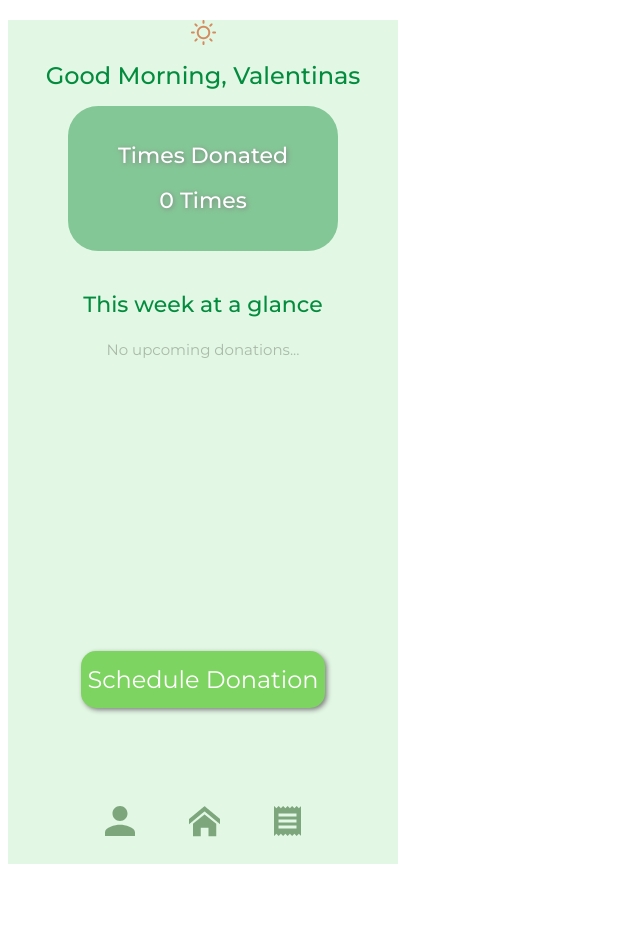
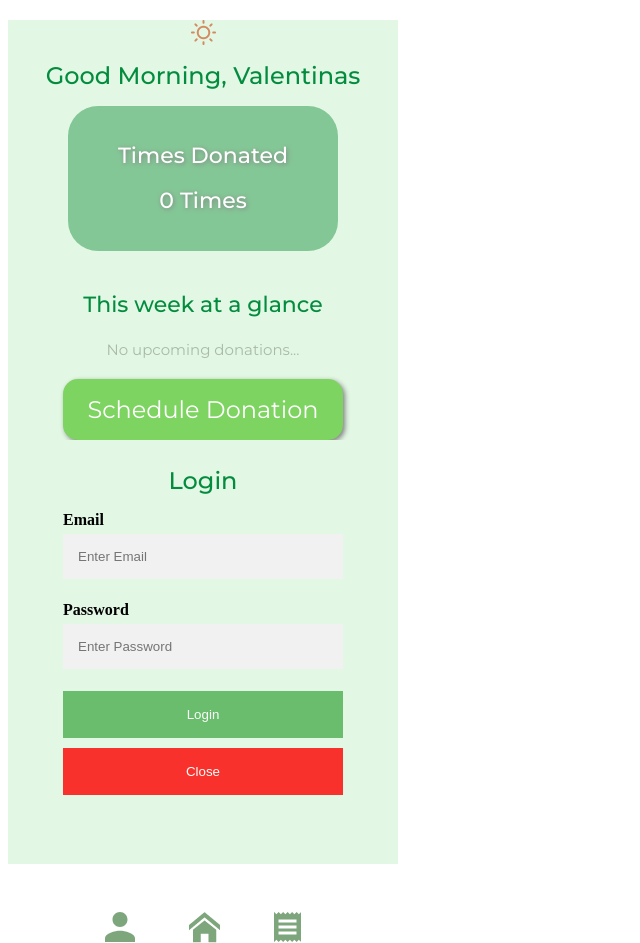
Before and after one commit to Alfri13/Final_project, a plain HTML site: page index.html in a window 1280 px wide. Shown: the whole page, without its empty margins (0-640 px from the left). Before the commit the page ends 872 px from the top, so only its background shows below. Drawn offline with nearby package versions, Linux system fonts and the light colour scheme.

Commit message:
Java Script addition
I have added a java script jquery function. I'm still woking on it to function as our prototype

```diff
--- a/css/stylesheet.css
+++ b/css/stylesheet.css
@@ -42,18 +42,84 @@ font-size: 15px;
 text-align: center;
 color: #AABAAA;}
 
-.schedule { background-color:#7DD460 ;
+
+footer {margin-top: 25%;}
+
+
+* {box-sizing: border-box;}
+
+/* Button used to open the contact form - fixed at the bottom of the page */
+.open-button {
+    background-color:#7DD460;
     Font-family:'Montserrat', sans-serif;
     font-weight: 400;
-font-size: 24px;
+    font-size: 24px;
 color:white;
-border: none;
-text-align: center;
 border-radius: 15px;
+box-shadow: gray 2px 2px 5px;
 display: block;
-margin-left: auto;
+  padding: 16px 20px;
+  border: none;
+  cursor: pointer;
+  bottom: 23px;
+  right: 28px;
+  width: 280px;
+  margin-left: auto;
+  margin-right: auto;
+}
+
+/* The popup form - hidden by default */
+.form-popup {
+  display: block;
+  position: center;
+  bottom: 0;
+  right: 15px;
+
+  z-index: 9;
+}
+
+/* Add styles to the form container */
+.form-container {
+  max-width: 300px;
+  padding: 10px;
+  background-color: #E2F7E4;
+  margin-left: auto;
 margin-right: auto;
-margin-top: 75%;
-height: 57px;
-box-shadow: gray 2px 2px 5px;}
-footer {margin-top: 25%;}
+}
+
+/* Full-width input fields */
+.form-container input[type=text], .form-container input[type=password] {
+  width: 100%;
+  padding: 15px;
+  margin: 5px 0 22px 0;
+  border: none;
+  background: #f1f1f1;
+}
+
+/* When the inputs get focus, do something */
+.form-container input[type=text]:focus, .form-container input[type=password]:focus {
+  background-color: #ddd;
+  outline: none;
+}
+
+/* Set a style for the submit/login button */
+.form-container .btn {
+  background-color: #4CAF50;
+  color: white;
+  padding: 16px 20px;
+  border: none;
+  cursor: pointer;
+  width: 100%;
+  margin-bottom:10px;
+  opacity: 0.8;
+}
+
+/* Add a red background color to the cancel button */
+.form-container .cancel {
+  background-color: red;
+}
+
+/* Add some hover effects to buttons */
+.form-container .btn:hover, .open-button:hover {
+  opacity: 1;
+}
--- a/index.html
+++ b/index.html
@@ -5,11 +5,9 @@
     <meta http-equiv="X-UA-Compatible" content="IE=edge">
     <meta name="viewport" content="width=device-width, initial-scale=1.0">
     <link rel="stylesheet" href="./css/stylesheet.css">
-    <link rel="stylesheet" href="./java/index.js">
     <link rel="preconnect" href="https://fonts.gstatic.com">
 <link href="https://fonts.googleapis.com/css2?family=Montserrat:ital,wght@0,100;0,200;0,300;0,400;0,500;0,600;0,700;0,800;0,900;1,100;1,200;1,300;1,400;1,500;1,600;1,700;1,800;1,900&display=swap" rel="stylesheet">
-    <script src="https://ajax.googleapis.com/ajax/libs/jquery/3.5.1/jquery.min.js"></script>
-    <title>Document</title>
+    <title>Meal Share</title>
 </head>
 <body>
     <!-- Comment # 2 -->
@@ -25,13 +23,31 @@
         <H3>This week at a glance</H3>
         <h4>No upcoming donations...</h4>
 
-        <button class="schedule">Schedule Donation</button>
-        <footer><img src="./images/footer.png" alt="footer"></footer>
 
 
+        <button class="open-button" onclick="openForm()">Schedule Donation</button>
+
+        <div class="form-popup" id="myForm">
+          <form action="/action_page.php" class="form-container">
+            <h1>Login</h1>
+
+            <label for="email"><b>Email</b></label>
+            <input type="text" placeholder="Enter Email" name="email" required>
+
+            <label for="psw"><b>Password</b></label>
+            <input type="password" placeholder="Enter Password" name="psw" required>
+
+            <button type="submit" class="btn">Login</button>
+            <button type="button" class="btn cancel" onclick="closeForm()">Close</button>
+          </form>
+        </div>
+
+        <footer><img src="./images/footer.png" alt="footer"></footer>
     </div>
 
 
+
 </body>
-
+<script src="https://ajax.googleapis.com/ajax/libs/jquery/3.5.1/jquery.min.js"></script>
+<script src="./java/index.js"></script>
 </html>
--- a/java/index.js
+++ b/java/index.js
@@ -1,3 +1,22 @@
-$(function(){
+var helloWorld = "test";
 
-}
+console.log(helloWorld);
+
+function openForm() {
+    document.getElementById("myForm").style.display = "block";
+  }
+
+  function closeForm() {
+    document.getElementById("myForm").style.display = "none";
+  }
+
+  $('#date-picker').mobiscroll().datepicker({
+    controls: ['date'],
+    touchUi: true
+});
+
+// time picker
+$('#time-picker').mobiscroll().datepicker({
+    controls: ['time'],
+    touchUi: true
+});
```
